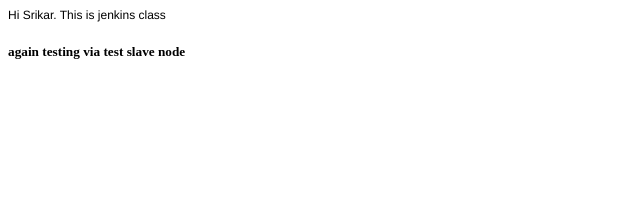
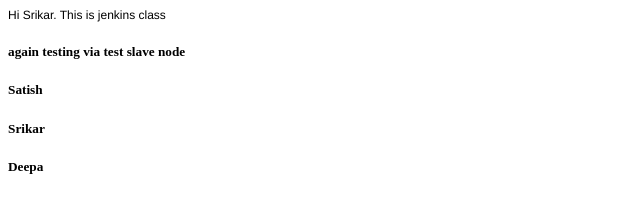
Before and after one commit to srikarjanga/html, a plain HTML site: page index.html in a window 1280 px wide. Shown: the whole page, without its empty margins (0-640 px from the left). Drawn offline with Linux system fonts and the light colour scheme.

Commit message:
added names

```diff
--- a/index.html
+++ b/index.html
@@ -14,5 +14,9 @@
 <p class="p1">Hi Srikar. This is jenkins class </p>
 
 <h5> again testing via test slave node </h5>
+<h5> Satish  </h5>
+<h5> Srikar  </h5>
+<h5> Deepa  </h5>
+
 </body>
 </html>
```
